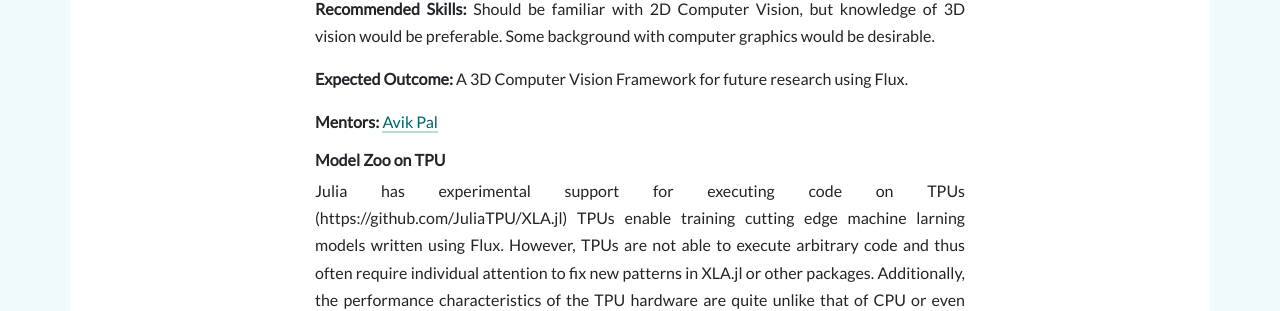
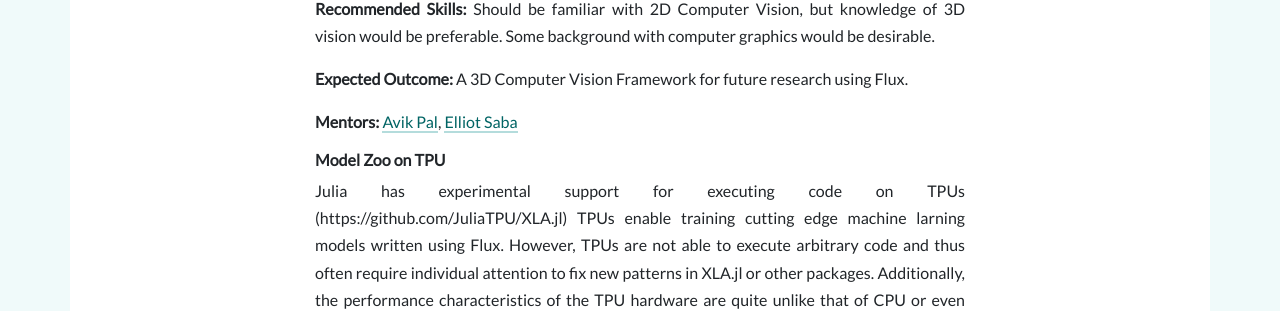
Before and after one commit to FluxML/fluxml.github.io, a Jekyll site: the page built from gsoc.md, in a window 1280 px wide and 900 px high, scrolled down 1818 px. Shown: the part 148-459 px from the top of the window. Built offline with Jekyll 4.4.1, drawn with Linux system fonts in a browser that asks for light colours; nearby versions of some CDN libraries; comment, search, counter and statistics services are not loaded.

Commit message:
Add Elliot as a Mentor

```diff
--- a/gsoc.md
+++ b/gsoc.md
@@ -53,7 +53,7 @@ Some inspiration could be drawn from python frameworks like [Kaolin](https://kao
 
 **Expected Outcome:** A 3D Computer Vision Framework for future research using Flux.
 
-**Mentors:** [Avik Pal](https://avik-pal.github.io)
+**Mentors:** [Avik Pal](https://avik-pal.github.io), [Elliot Saba](https://github.com/staticfloat)
 
 
 ### Model Zoo on TPU
```
